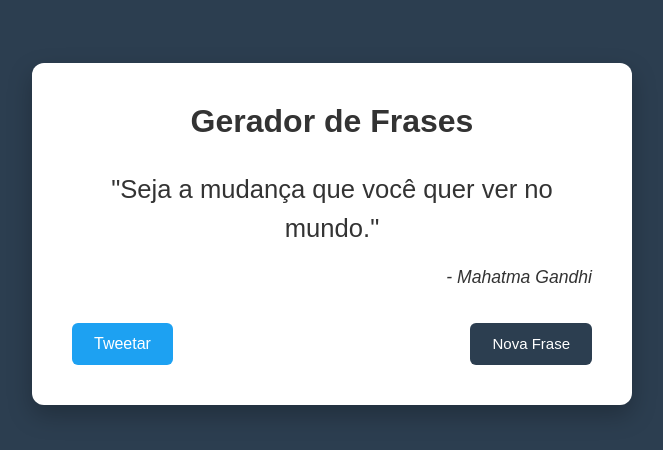
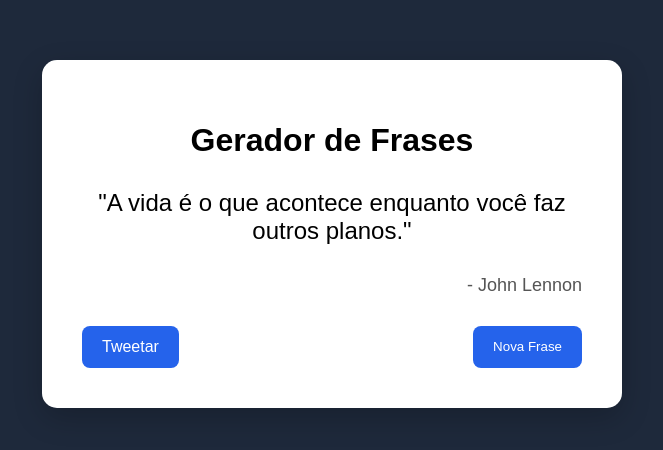
Before and after one commit to danielaleao83-glitch/front-end, a React (Vite) app: page / in a window 1280 px wide. Shown: the part 166-616 px from the top of the page, without its empty margins (308-971 px from the left). Built offline with nearby package versions, Linux system fonts and the light colour scheme.

Commit message:
Corrige nome do arquivo CSS

```diff
--- a/src/App.jsx
+++ b/src/App.jsx
@@ -1,4 +1,4 @@
-import React, { useState, useEffect } from "react";
+import { useState } from "react";
 
 const quotesData = [
   {
@@ -24,19 +24,12 @@ const quotesData = [
 ];
 
 function App() {
-  const [quote, setQuote] = useState({
-    text: "",
-    author: "",
-  });
+  const [quote, setQuote] = useState(quotesData[0]);
 
-  function getRandomQuote() {
-    const random = Math.floor(Math.random() * quotesData.length);
-    setQuote(quotesData[random]);
-  }
-
-  useEffect(() => {
-    getRandomQuote();
-  }, []);
+  const getRandomQuote = () => {
+    const randomIndex = Math.floor(Math.random() * quotesData.length);
+    setQuote(quotesData[randomIndex]);
+  };
 
   const twitterUrl = `https://twitter.com/intent/tweet?text=${encodeURIComponent(
     `"${quote.text}" - ${quote.author}`
@@ -45,26 +38,38 @@ function App() {
   return (
     <div id="wrapper">
       <div id="quote-box">
+
         <h1>Gerador de Frases</h1>
 
-        <p id="text">"{quote.text}"</p>
+        <p id="text">
+          "{quote.text}"
+        </p>
 
-        <p id="author">- {quote.author}</p>
+        <p id="author">
+          - {quote.author}
+        </p>
 
         <div className="actions">
+
           <a
             id="tweet-quote"
             href={twitterUrl}
             target="_blank"
             rel="noopener noreferrer"
+            aria-label="Compartilhar frase no Twitter"
           >
             Tweetar
           </a>
 
-          <button id="new-quote" onClick={getRandomQuote}>
+          <button
+            id="new-quote"
+            onClick={getRandomQuote}
+          >
             Nova Frase
           </button>
+
         </div>
+
       </div>
     </div>
   );
--- a/src/app.css
+++ b/src/app.css
@@ -1,77 +1,54 @@
-* {
+body {
   margin: 0;
-  padding: 0;
-  box-sizing: border-box;
-}
-
-body {
   font-family: Arial, Helvetica, sans-serif;
-  background: #2c3e50;
 }
 
 #wrapper {
+  min-height: 100vh;
   display: flex;
   justify-content: center;
   align-items: center;
-  min-height: 100vh;
+  background: #1e293b;
 }
 
 #quote-box {
-  background: #fff;
-  color: #333;
-  width: 600px;
-  max-width: 90%;
+  width: 500px;
   padding: 40px;
-  border-radius: 12px;
-  box-shadow: 0 10px 25px rgba(0, 0, 0, 0.25);
-}
-
-h1 {
+  background: white;
+  border-radius: 15px;
   text-align: center;
-  margin-bottom: 30px;
+  box-shadow: 0 10px 30px rgba(0,0,0,.2);
 }
 
 #text {
-  font-size: 1.6rem;
-  text-align: center;
-  line-height: 1.5;
+  font-size: 24px;
+  margin: 30px 0;
 }
 
 #author {
+  font-size: 18px;
   text-align: right;
-  margin-top: 20px;
-  font-style: italic;
-  font-size: 1.1rem;
+  color: #555;
 }
 
 .actions {
   display: flex;
   justify-content: space-between;
-  margin-top: 35px;
+  margin-top: 30px;
 }
 
+#tweet-quote,
 #new-quote {
+  padding: 12px 20px;
+  border-radius: 8px;
   border: none;
-  background: #2c3e50;
+  cursor: pointer;
+  background: #2563eb;
   color: white;
-  padding: 12px 22px;
-  border-radius: 6px;
-  cursor: pointer;
-  font-size: 15px;
+  text-decoration: none;
 }
 
-#new-quote:hover {
-  background: #1b2838;
+#new-quote:hover,
+#tweet-quote:hover {
+  opacity: .8;
 }
-
-#tweet-quote {
-  text-decoration: none;
-  background: #1da1f2;
-  color: white;
-  padding: 12px 22px;
-  border-radius: 6px;
-}
-
-#tweet-quote:hover {
-  background: #0d8de1;
-}
```
Also changed, not shown: app.tsx (deleted, +0 -64 lines).
